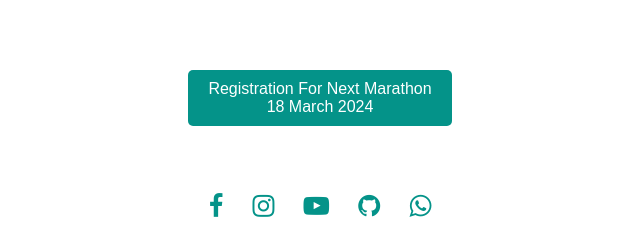
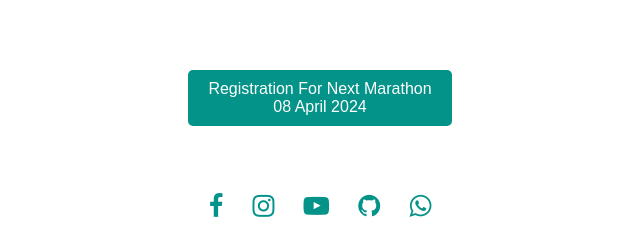
Before and after one commit to angelwellnessmarathonresults/AngelWellnessMarathonResults, a plain HTML site: page index.html in a window 1280 px wide. Shown: the part 687-927 px from the top of the page, 320-960 px from the left. Drawn offline with nearby package versions, Linux system fonts and the light colour scheme; a script that the page names is missing.

Commit message:
Update index.html

```diff
--- a/index.html
+++ b/index.html
@@ -122,7 +122,7 @@
   </section>
 
 
-  <center>  <a href="marathon registration form.html" class="anchor-button">Registration For Next Marathon<br>18 March 2024 </a>
+  <center>  <a href="marathon registration form.html" class="anchor-button">Registration For Next Marathon<br>08 April 2024 </a>
   </center>
 
   <style>
```
